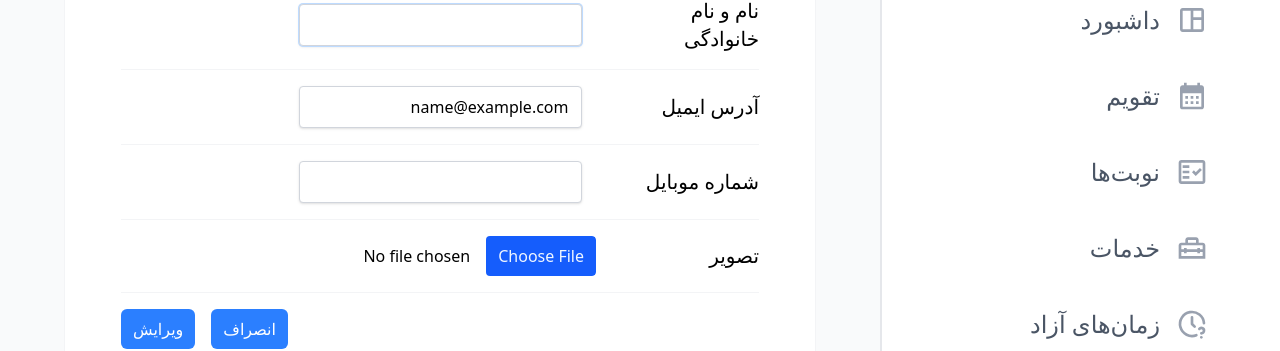
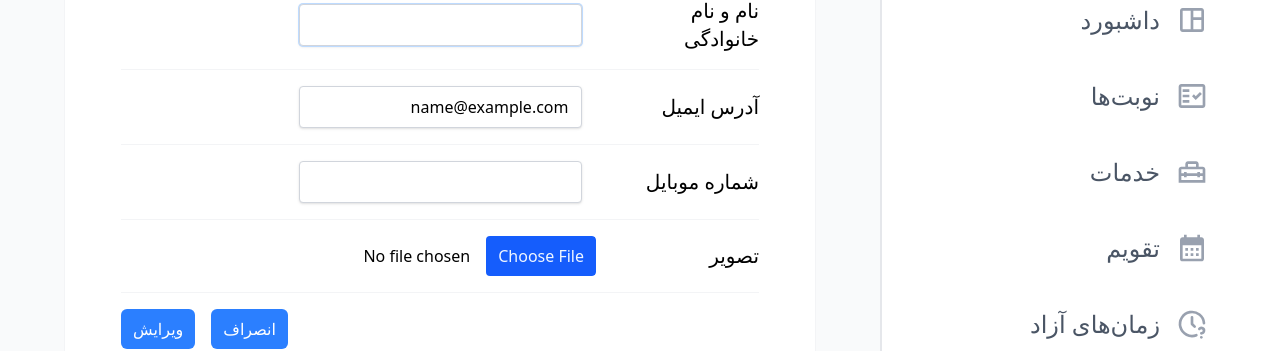
Before and after one commit to merajparsazad/safa, a React (Vite) app: page /account in a window 1280 px wide. Shown: the part 348-699 px from the top of the page. Built offline with nearby package versions, Linux system fonts and the light colour scheme; sample sign-in values are in the browser's storage.

Commit message:
Reorder MainNav to prioritize active and in-progress pages

```diff
--- a/src/ui/MainNav.jsx
+++ b/src/ui/MainNav.jsx
@@ -10,9 +10,9 @@ import { NavLink } from "react-router-dom";
 function MainNav() {
   const navItems = [
     { to: "dashboard", label: "داشبورد", icon: <MdOutlineSpaceDashboard /> },
-    { to: "calendar", label: "تقویم", icon: <MdCalendarMonth /> },
     { to: "appointments", label: "نوبت‌ها", icon: <MdOutlineFactCheck /> },
     { to: "services", label: "خدمات", icon: <MdOutlineHomeRepairService /> },
+    { to: "calendar", label: "تقویم", icon: <MdCalendarMonth /> },
     { to: "availability", label: "زمان‌های آزاد", icon: <TbClockQuestion /> },
     { to: "customers", label: "مشتریان", icon: <TbUsersGroup /> },
     { to: "settings", label: "تنظیمات", icon: <TbSettings /> },
```
